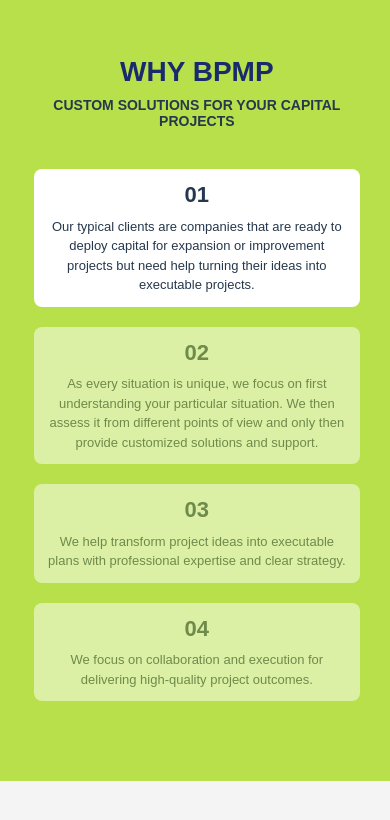
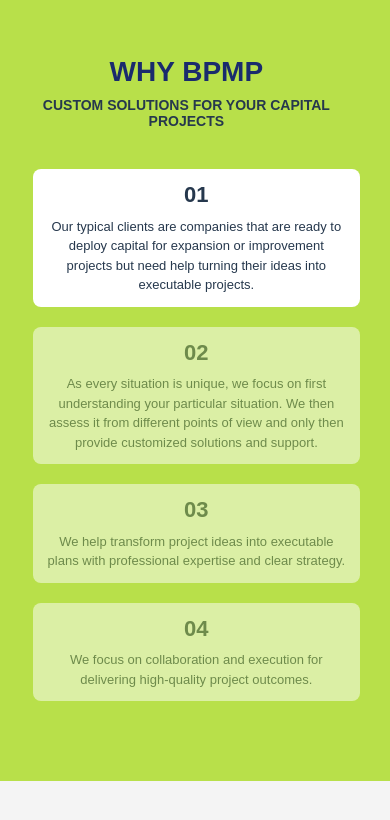
Before and after one commit to Npkrathour/assessment, a plain HTML site: page src/index.html in a window 390 px wide. Shown: the part 1326-2146 px from the top of the page. Drawn offline with nearby package versions, Linux system fonts and the light colour scheme; a web font is replaced by a local one.

Commit message:
Refactor CSS styles for consistency and responsiveness

```diff
--- a/src/style.css
+++ b/src/style.css
@@ -719,7 +719,9 @@
 @media (max-width: 480px) {
   .content-wrapper {
     padding: 1.5rem;
-    margin-left: 20px;
+  }
+  .tabs {
+    padding-left: 20px;
   }
 
   .image-container {
```
